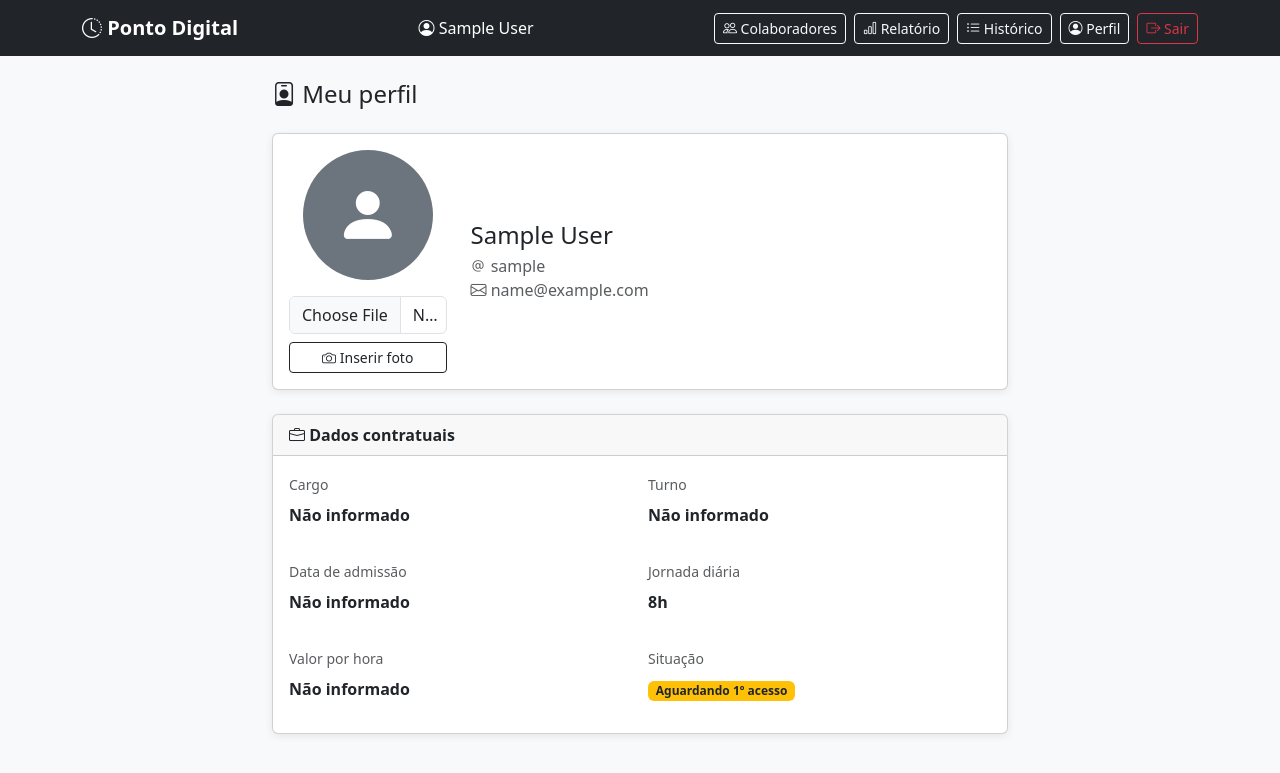
After one commit to r-gabriel/ponto-digital, a Django app: page /ponto/perfil/ in a window 1280 px wide. The commit adds this page. Shown: the top 773 px of the page. Run offline with Django 4.2, Linux system fonts and the light colour scheme; the visitor is signed in with stand-in values (Sample User, id 1).

Commit message:
feat: tela de perfil do colaborador com upload de foto

```diff
--- a/core/settings.py
+++ b/core/settings.py
@@ -12,6 +12,7 @@ https://docs.djangoproject.com/en/4.2/ref/settings/
 
 from pathlib import Path
 from decouple import config
+import os
 
 # Build paths inside the project like this: BASE_DIR / 'subdir'.
 BASE_DIR = Path(__file__).resolve().parent.parent
@@ -135,3 +136,6 @@ LOGIN_REDIRECT_URL = 'bater_ponto'
 LOGOUT_REDIRECT_URL = 'login'
 
 handler403 = 'django.views.defaults.permission_denied'
+
+MEDIA_URL = '/media/'
+MEDIA_ROOT = os.path.join(BASE_DIR, 'media')
--- a/core/urls.py
+++ b/core/urls.py
@@ -17,14 +17,14 @@ Including another URLconf
 
 from django.contrib import admin
 from django.urls import path, include
-from django.contrib.auth import views as auth_views
+from django.conf import settings
+from django.conf.urls.static import static
 
 urlpatterns = [
-    path("admin/", admin.site.urls),
+    path('admin/', admin.site.urls),
+    path('accounts/', include('django.contrib.auth.urls')),
     path('ponto/', include('ponto.urls')),
 ]
 
-urlpatterns += [
-    path('accounts/login/', auth_views.LoginView.as_view(), name='login'),
-    path('accounts/logout/', auth_views.LogoutView.as_view(next_page='login'), name='logout'),
-]
+if settings.DEBUG:
+    urlpatterns += static(settings.MEDIA_URL, document_root=settings.MEDIA_ROOT)
--- a/ponto/forms.py
+++ b/ponto/forms.py
@@ -146,3 +146,14 @@ class EditarPerfilForm(forms.ModelForm):
             ),
             'jornada_diaria_horas': forms.NumberInput(attrs={'class': 'form-control'}),
         }
+
+class FotoPerfilForm(forms.ModelForm):
+    """
+    Formulário usado pelo colaborador para inserir ou alterar a foto de perfil.
+    """
+    class Meta:
+        model = Perfil
+        fields = ('foto',)
+        widgets = {
+            'foto': forms.FileInput(attrs={'class': 'form-control', 'accept': 'image/*'})
+        }
--- a/ponto/models.py
+++ b/ponto/models.py
@@ -38,8 +38,13 @@ class Perfil(models.Model):
         default=8,
         help_text='Jornada diária esperada em horas (ex: 8)'
     )
-    # Controla se o colaborador ainda precisa trocar a senha e completar o perfil
     primeiro_acesso = models.BooleanField(default=True)
+    foto = models.ImageField(
+        upload_to='fotos_perfil/',
+        null=True,
+        blank=True,
+        verbose_name='Foto de perfil'
+    )
 
     class Meta:
         verbose_name = 'Perfil'
@@ -47,7 +52,6 @@ class Perfil(models.Model):
 
     def __str__(self):
         return f'Perfil de {self.usuario.username}'
-
 
 # Cria automaticamente o Perfil quando um novo User é criado
 @receiver(post_save, sender=settings.AUTH_USER_MODEL)
--- a/ponto/urls.py
+++ b/ponto/urls.py
@@ -9,4 +9,5 @@ urlpatterns = [
     path('colaboradores/novo/', views.cadastrar_colaborador, name='cadastrar_colaborador'),
     path('colaboradores/<int:user_id>/editar/', views.editar_colaborador, name='editar_colaborador'),
     path('primeiro-acesso/', views.primeiro_acesso, name='primeiro_acesso'),
+    path('perfil/', views.meu_perfil, name='meu_perfil'),
 ]
--- a/ponto/views.py
+++ b/ponto/views.py
@@ -8,7 +8,7 @@ from django.utils import timezone
 from datetime import datetime
 
 from .decorators import gestor_required
-from .forms import CadastroColaboradorForm, PerfilColaboradorForm, PrimeiroAcessoForm, EditarPerfilForm, EditarUsuarioForm
+from .forms import CadastroColaboradorForm, PerfilColaboradorForm, PrimeiroAcessoForm, EditarPerfilForm, EditarUsuarioForm, FotoPerfilForm
 from .models import RegistroPonto, JornadaDiaria, Perfil
 
 
@@ -223,3 +223,21 @@ def editar_colaborador(request, user_id):
         'perfil_form': perfil_form,
         'colaborador': colaborador,
     })
+
+@login_required
+def meu_perfil(request):
+    perfil, _ = Perfil.objects.get_or_create(usuario=request.user)
+
+    if request.method == 'POST':
+        form = FotoPerfilForm(request.POST, request.FILES, instance=perfil)
+        if form.is_valid():
+            form.save()
+            messages.success(request, 'Foto atualizada com sucesso.')
+            return redirect('meu_perfil')
+    else:
+        form = FotoPerfilForm(instance=perfil)
+
+    return render(request, 'ponto/meu_perfil.html', {
+        'perfil': perfil,
+        'form': form,
+    })
--- a/requirements.txt
+++ b/requirements.txt
@@ -1,6 +1,7 @@
 asgiref==3.8.1
 backports.zoneinfo==0.2.1
 django==4.2.29
+pillow==10.4.0
 psycopg2-binary==2.9.10
 python-decouple==3.8
 sqlparse==0.5.5
--- a/templates/base.html
+++ b/templates/base.html
@@ -28,7 +28,7 @@
             <i class="bi bi-person-circle"></i>
             {{ request.user.get_full_name|default:request.user.username }}
         </div>
-        <div class="d-flex gap-2">
+        <div class="d-flex gap-2 align-items-center">
             {% if request.user.is_superuser or request.user.groups.all %}
                 <a href="{% url 'lista_colaboradores' %}" class="btn btn-outline-light btn-sm">
                     <i class="bi bi-people"></i> Colaboradores
@@ -39,6 +39,16 @@
             {% endif %}
             <a href="{% url 'historico_ponto' %}" class="btn btn-outline-light btn-sm">
                 <i class="bi bi-list-ul"></i> Histórico
+            </a>
+            <a href="{% url 'meu_perfil' %}" class="btn btn-outline-light btn-sm">
+                {% if request.user.perfil.foto %}
+                    <img src="{{ request.user.perfil.foto.url }}"
+                        class="rounded-circle"
+                        style="width: 22px; height: 22px; object-fit: cover;">
+                {% else %}
+                    <i class="bi bi-person-circle"></i>
+                {% endif %}
+                Perfil
             </a>
             <a href="{% url 'logout' %}" class="btn btn-outline-danger btn-sm">
                 <i class="bi bi-box-arrow-right"></i> Sair
--- /dev/null
+++ b/templates/ponto/meu_perfil.html
@@ -0,0 +1,115 @@
+{% extends 'base.html' %}
+
+{% block titulo %}Meu perfil{% endblock %}
+
+{% block conteudo %}
+<div class="row justify-content-center">
+    <div class="col-md-8">
+
+        <h4 class="mb-4"><i class="bi bi-person-badge"></i> Meu perfil</h4>
+
+        <div class="card mb-4">
+            <div class="card-body">
+                <div class="row align-items-center">
+
+                    <!-- Foto -->
+                    <div class="col-md-3 text-center mb-3 mb-md-0">
+                        {% if perfil.foto %}
+                            <img src="{{ perfil.foto.url }}"
+                                 alt="Foto de perfil"
+                                 class="rounded-circle img-thumbnail"
+                                 style="width: 130px; height: 130px; object-fit: cover;">
+                        {% else %}
+                            <div class="rounded-circle bg-secondary d-flex align-items-center
+                                        justify-content-center mx-auto"
+                                 style="width: 130px; height: 130px;">
+                                <i class="bi bi-person-fill text-white" style="font-size: 4rem;"></i>
+                            </div>
+                        {% endif %}
+
+                        <!-- Formulário de foto -->
+                        <form method="post" enctype="multipart/form-data" class="mt-3">
+                            {% csrf_token %}
+                            {{ form.foto }}
+                            <button type="submit" class="btn btn-outline-dark btn-sm mt-2 w-100">
+                                <i class="bi bi-camera"></i>
+                                {% if perfil.foto %}Alterar foto{% else %}Inserir foto{% endif %}
+                            </button>
+                        </form>
+                    </div>
+
+                    <!-- Nome e usuário -->
+                    <div class="col-md-9">
+                        <h4 class="mb-1">
+                            {{ request.user.get_full_name|default:request.user.username }}
+                        </h4>
+                        <p class="text-muted mb-0">
+                            <i class="bi bi-at"></i> {{ request.user.username }}
+                        </p>
+                        <p class="text-muted mb-0">
+                            <i class="bi bi-envelope"></i>
+                            {{ request.user.email|default:'Não informado' }}
+                        </p>
+                    </div>
+
+                </div>
+            </div>
+        </div>
+
+        <!-- Dados contratuais (somente leitura) -->
+        <div class="card">
+            <div class="card-header fw-bold">
+                <i class="bi bi-briefcase"></i> Dados contratuais
+            </div>
+            <div class="card-body">
+                <div class="row g-3">
+
+                    <div class="col-md-6">
+                        <label class="form-label text-muted small">Cargo</label>
+                        <p class="fw-semibold">{{ perfil.cargo|default:'Não informado' }}</p>
+                    </div>
+
+                    <div class="col-md-6">
+                        <label class="form-label text-muted small">Turno</label>
+                        <p class="fw-semibold">{{ perfil.get_turno_display|default:'Não informado' }}</p>
+                    </div>
+
+                    <div class="col-md-6">
+                        <label class="form-label text-muted small">Data de admissão</label>
+                        <p class="fw-semibold">{{ perfil.data_admissao|default:'Não informado' }}</p>
+                    </div>
+
+                    <div class="col-md-6">
+                        <label class="form-label text-muted small">Jornada diária</label>
+                        <p class="fw-semibold">{{ perfil.jornada_diaria_horas }}h</p>
+                    </div>
+
+                    <div class="col-md-6">
+                        <label class="form-label text-muted small">Valor por hora</label>
+                        <p class="fw-semibold">
+                            {% if perfil.valor_hora %}
+                                R$ {{ perfil.valor_hora }}
+                            {% else %}
+                                Não informado
+                            {% endif %}
+                        </p>
+                    </div>
+
+                    <div class="col-md-6">
+                        <label class="form-label text-muted small">Situação</label>
+                        <p>
+                            {% if perfil.primeiro_acesso %}
+                                <span class="badge bg-warning text-dark">Aguardando 1º acesso</span>
+                            {% else %}
+                                <span class="badge bg-success">Ativo</span>
+                            {% endif %}
+                        </p>
+                    </div>
+
+                </div>
+            </div>
+        </div>
+
+    </div>
+</div>
+{% endblock %}
```
Also changed, not shown: media/fotos_perfil/background_001.jpg (added), ponto/migrations/0005_perfil_foto.py (added).
